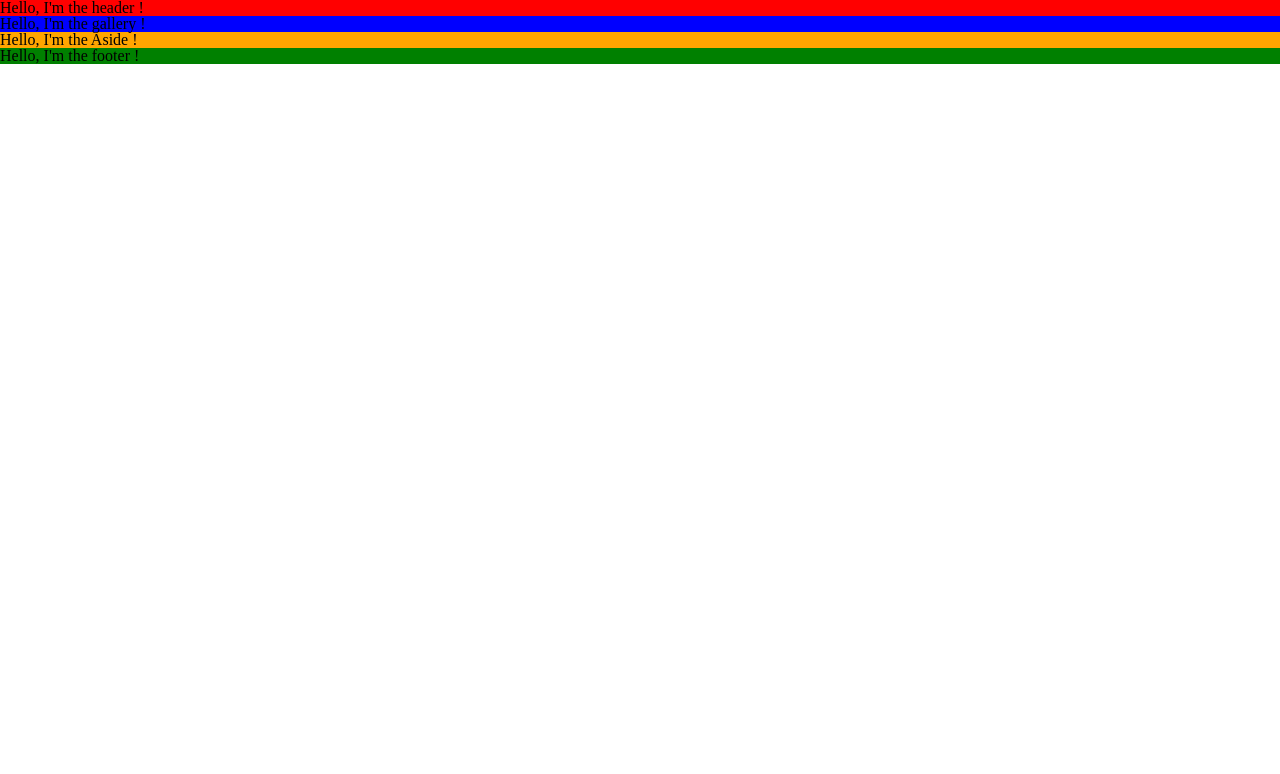
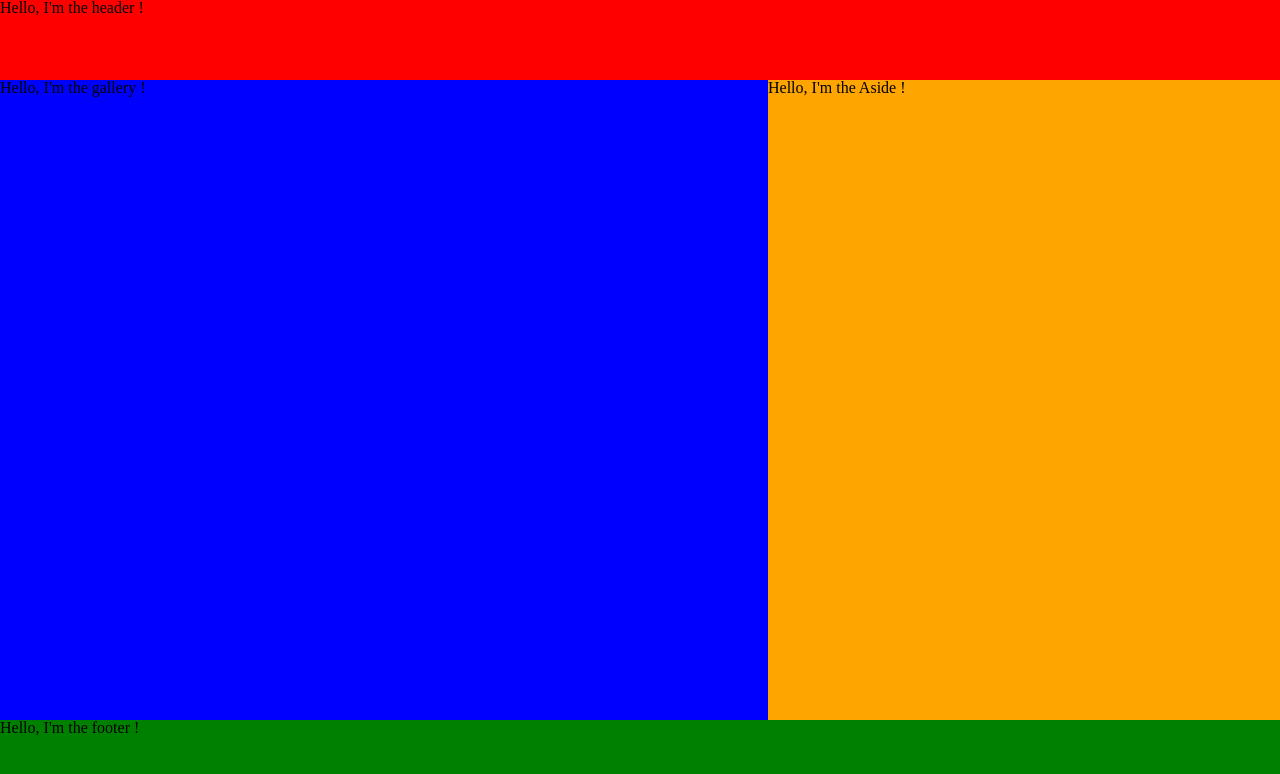
Before and after one commit to LoicBrassart/2203-JS, a React (Create React App) app in the folder livecodings/s05-styled-components101/: page / in a window 1280 px wide. Shown: the top 774 px of the page. Built offline with nearby package versions, Linux system fonts and the light colour scheme.

Commit message:
Add layout + (ugly) colors

```diff
--- a/livecodings/s05-styled-components101/src/App.jsx
+++ b/livecodings/s05-styled-components101/src/App.jsx
@@ -6,14 +6,14 @@ import SGlobal from './style';
 
 function App() {
   return (
-    <>
-      <SGlobal>
-        <Header />
+    <SGlobal>
+      <Header />
+      <main>
         <Gallery />
         <Aside />
-        <Footer />
-      </SGlobal>
-    </>
+      </main>
+      <Footer />
+    </SGlobal>
   );
 }
 
--- a/livecodings/s05-styled-components101/src/components/Aside/style.jsx
+++ b/livecodings/s05-styled-components101/src/components/Aside/style.jsx
@@ -2,4 +2,6 @@ import styled from 'styled-components';
 
 export default styled.aside`
   background-color: orange;
+
+  width: 40vw;
 `;
--- a/livecodings/s05-styled-components101/src/components/Footer/style.jsx
+++ b/livecodings/s05-styled-components101/src/components/Footer/style.jsx
@@ -2,4 +2,6 @@ import styled from 'styled-components';
 
 export default styled.footer`
   background-color: green;
+
+  height: 10vh;
 `;
--- a/livecodings/s05-styled-components101/src/components/Gallery/style.jsx
+++ b/livecodings/s05-styled-components101/src/components/Gallery/style.jsx
@@ -2,4 +2,6 @@ import styled from 'styled-components';
 
 export default styled.ul`
   background-color: blue;
+
+  width: 60vw;
 `;
--- a/livecodings/s05-styled-components101/src/components/Header/style.jsx
+++ b/livecodings/s05-styled-components101/src/components/Header/style.jsx
@@ -2,4 +2,6 @@ import styled from 'styled-components';
 
 export default styled.header`
   background-color: red;
+
+  height: 10vh;
 `;
--- a/livecodings/s05-styled-components101/src/style.jsx
+++ b/livecodings/s05-styled-components101/src/style.jsx
@@ -1,3 +1,9 @@
 import styled from 'styled-components';
 
-export default styled.div``;
+export default styled.div`
+  main {
+    height: 80vh;
+
+    display: flex;
+  }
+`;
```
